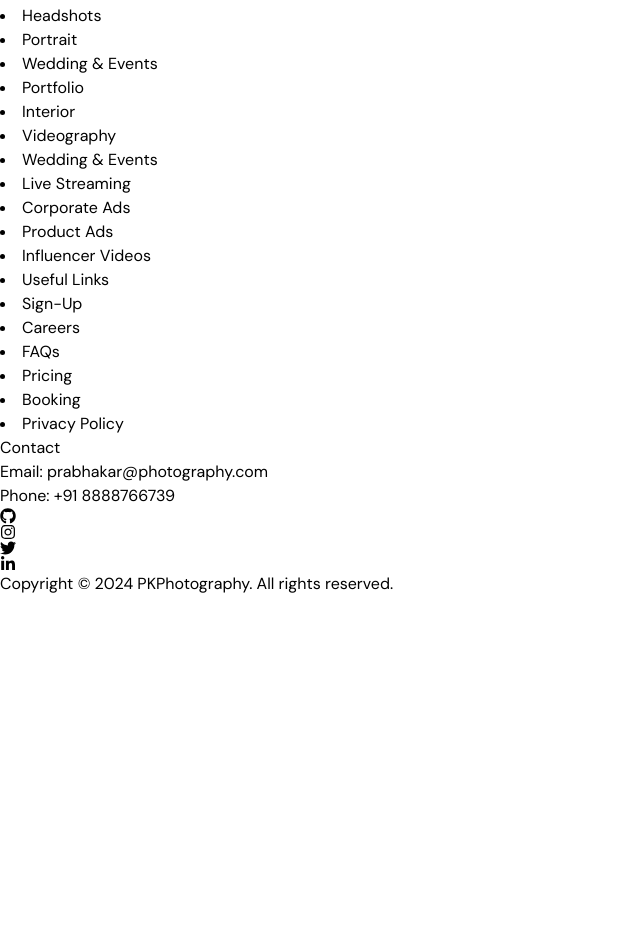
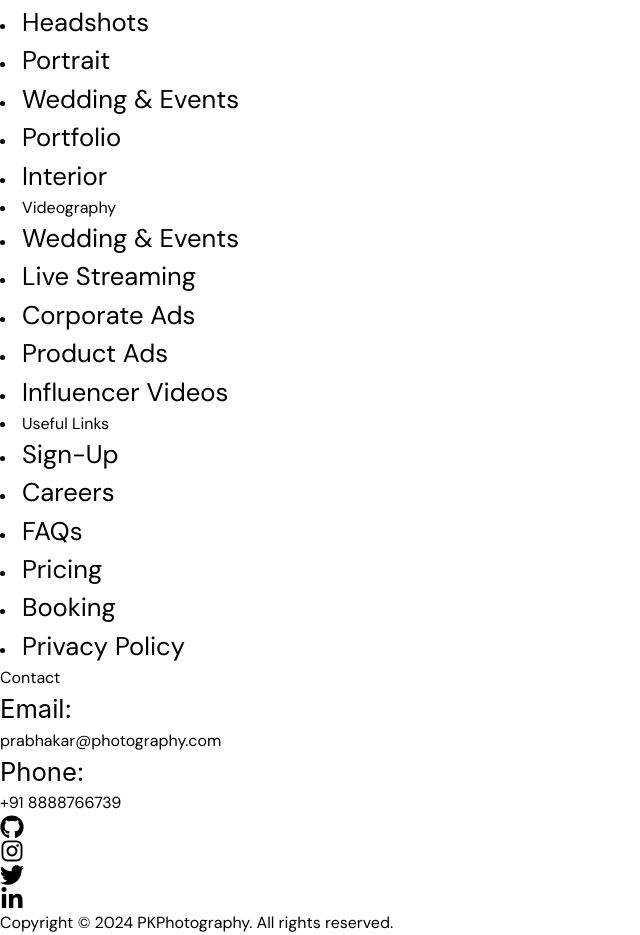
Before and after one commit to ShivamKumar-mnnit/PKPhotography, a Next.js app: page / in a window 1280 px wide. Shown: the part 868-1803 px from the top of the page, without its empty margins (0-640 px from the left). Before the commit the page ends 1464 px from the top, so only its background shows below. Built offline with nearby package versions, Linux system fonts and the light colour scheme.

Commit message:
Update Footer.tsx

```diff
--- a/src/sections/Footer.tsx
+++ b/src/sections/Footer.tsx
@@ -1,109 +1,236 @@
 'use client';
-import logo from '@/assets/logo.webp'
-import Image from 'next/image';
 import { FaGithub, FaInstagram, FaLinkedinIn, FaTwitter } from "react-icons/fa";
-import Link from 'next/link';
+import { useState, useRef } from "react";
+
+// Scrambling effect component for the links
+const FooterLink = ({ text, href, className }: { text: string, href: string, className: string }) => {
+  const intervalRef = useRef<NodeJS.Timeout | null>(null);
+  const [linkText, setLinkText] = useState(text);
+
+  const scramble = () => {
+    let pos = 0;
+    const CYCLES_PER_LETTER = 2;
+    const SHUFFLE_TIME = 50;
+    const CHARS = "!@#$%^&*():{};|,.<>/?";
+
+    intervalRef.current = setInterval(() => {
+      const scrambled = text.split("").map((char, index) => {
+        if (pos / CYCLES_PER_LETTER > index) {
+          return char;
+        }
+        const randomCharIndex = Math.floor(Math.random() * CHARS.length);
+        const randomChar = CHARS[randomCharIndex];
+        return randomChar;
+      }).join("");
+
+      setLinkText(scrambled);
+      pos++;
+
+      if (pos >= text.length * CYCLES_PER_LETTER) {
+        stopScramble();
+      }
+    }, SHUFFLE_TIME);
+  };
+
+  const stopScramble = () => {
+    if (intervalRef.current) {
+      clearInterval(intervalRef.current);
+    }
+    setLinkText(text); // Reset to the original text after scrambling
+  };
+
+  return (
+    <li
+      className="my-4 list-none hover:text-pink-500 transform hover:scale-105 transition-all duration-150 ease-in-out text-center cursor-pointer"
+    >
+      <a
+        href={href}
+        onMouseEnter={scramble}
+        onMouseLeave={stopScramble}
+        style={{ textDecoration: 'none', fontSize: '1.6rem' }} // Applying link styles
+        className={className}
+      >
+        {linkText}
+      </a>
+    </li>
+  );
+};
 
 export const Footer = () => {
   const Year = new Date().getFullYear();
+
+  const linkStyle = {
+    fontFamily: '-apple-system, BlinkMacSystemFont, "Segoe UI", Roboto, "Helvetica Neue", Arial, sans-serif',
+    textDecoration: 'none',
+    fontSize: '1.6rem',
+  };
+
+  const iconStyle = {
+    fontSize: '24px',
+  };
+
   return (
     <footer className="relative">
       <div className="absolute top-0 left-0 w-[100%] overflow-hidden bg-[#eae8e4]">
-
         <div className="grid lg:grid-cols-5 gap-5 sm:grid-cols-1 p-20 bg-[#eae8e4] text-black">
           <div className="flex flex-col gap-5">
-                        <h2 className="text-3xl text-blue-800 ">PK Photography</h2>
-                        <p>Capturing Life’s Moments with Passion and Precision</p>
+            <h2 className="text-4xl text-black font-semibold">PK Photography</h2>
+            <p className="text-xl">Capturing Life’s Moments with Passion and Precision</p>
           </div>
 
           <div>
-                        <li className="text-[22px] list-none font-semibold text-blue-800 py-2 uppercase text-center">
+            <li className="text-4xl list-none font-semibold text-black py-2 uppercase text-center">
               Services
             </li>
-                        <li className="my-4 list-none  hover:text-pink-500 transform hover:scale-105 transition-all duration-150 ease-in-out text-center cursor-pointer">
-                            <a href="https://pkphotography.in/corporate-headshots/" target="_blank" rel="noopener noreferrer">Headshots</a>
-                        </li>
-                        <li className="my-4 list-none hover:text-pink-500 transform hover:scale-105 transition-all duration-150 ease-in-out text-center cursor-pointer">
-                            <a href="https://pkphotography.in/portrait-gallery/" target="_blank" rel="noopener noreferrer">Portrait</a>
-                        </li>
-                        <li className="my-4 list-none hover:text-pink-500 transform hover:scale-105 transition-all duration-150 ease-in-out text-center cursor-pointer">
-                            <a href="https://pkphotography.in/gallery/" target="_blank" rel="noopener noreferrer">Wedding & Events</a>
-                        </li>
-                        <li className="my-4 list-none hover:text-pink-500 transform hover:scale-105 transition-all duration-150 ease-in-out text-center cursor-pointer">
-                            <a href="https://pkphotography.in/portfolio-gallery/" target="_blank" rel="noopener noreferrer">Portfolio</a>
-                        </li>
-                        <li className="my-4 list-none hover:text-pink-500 transform hover:scale-105 transition-all duration-150 ease-in-out text-center cursor-pointer">
-                            <a href="https://pkphotography.in/interior-design/" target="_blank" rel="noopener noreferrer">Interior</a>
-                        </li>
+            <FooterLink
+              text="Headshots"
+              href="https://pkphotography.in/corporate-headshots/"
+              className="text-black"
+            />
+            <FooterLink
+              text="Portrait"
+              href="https://pkphotography.in/portrait-gallery/"
+              className="text-black"
+            />
+            <FooterLink
+              text="Wedding & Events"
+              href="https://pkphotography.in/gallery/"
+              className="text-black"
+            />
+            <FooterLink
+              text="Portfolio"
+              href="https://pkphotography.in/portfolio-gallery/"
+              className="text-black"
+            />
+            <FooterLink
+              text="Interior"
+              href="https://pkphotography.in/interior-design/"
+              className="text-black"
+            />
           </div>
 
           <div>
-                        <li className="text-[22px] list-none font-semibold text-blue-800 py-2 uppercase text-center">
+            <li className="text-4xl list-none font-semibold text-black py-2 uppercase text-center">
               Videography
             </li>
-                        <li className="my-4 list-none hover:text-pink-500 transform hover:scale-105 transition-all duration-150 ease-in-out text-center cursor-pointer">
-                            <a href="https://pkphotography.in/wedding/" target="_blank" rel="noopener noreferrer">Wedding & Events</a>
-                        </li>
-                        <li className="my-4 list-none hover:text-pink-500 transform hover:scale-105 transition-all duration-150 ease-in-out text-center cursor-pointer">
-                            <a href="#" target="_blank" rel="noopener noreferrer">Live Streaming</a>
-                        </li>
-                        <li className="my-4 list-none hover:text-pink-500 transform hover:scale-105 transition-all duration-150 ease-in-out text-center cursor-pointer">
-                            <a href="#" target="_blank" rel="noopener noreferrer">Corporate Ads</a>
-                        </li>
-                        <li className="my-4 list-none hover:text-pink-500 transform hover:scale-105 transition-all duration-150 ease-in-out text-center cursor-pointer">
-                            <a href="#" target="_blank" rel="noopener noreferrer">Product Ads</a>
-                        </li>
-                        <li className="my-4 list-none hover:text-pink-500 transform hover:scale-105 transition-all duration-150 ease-in-out text-center cursor-pointer">
-                            <a href="#" target="_blank" rel="noopener noreferrer">Influencer Videos</a>
-                        </li>
+            <FooterLink
+              text="Wedding & Events"
+              href="https://pkphotography.in/wedding/"
+              className="text-black"
+            />
+            <FooterLink
+              text="Live Streaming"
+              href="#"
+              className="text-black"
+            />
+            <FooterLink
+              text="Corporate Ads"
+              href="#"
+              className="text-black"
+            />
+            <FooterLink
+              text="Product Ads"
+              href="#"
+              className="text-black"
+            />
+            <FooterLink
+              text="Influencer Videos"
+              href="#"
+              className="text-black"
+            />
           </div>
 
           <div>
-                        <li className="text-[22px] list-none font-semibold text-blue-800 py-2 uppercase text-center">
+            <li className="text-4xl list-none font-semibold text-black py-2 uppercase text-center">
               Useful Links
             </li>
-                        <li className="my-4 list-none hover:text-pink-500 transform hover:scale-105 transition-all duration-150 ease-in-out text-center cursor-pointer">
-                            <a href="/sign-up">Sign-Up</a>
-                        </li>
-                        <li className="my-4 list-none hover:text-pink-500 transform hover:scale-105 transition-all duration-150 ease-in-out text-center cursor-pointer">
-                            <a href="https://pkphotography.in/career/" target="_blank" rel="noopener noreferrer">Careers</a>
-                        </li>
-                        <li className="my-4 list-none hover:text-pink-500 transform hover:scale-105 transition-all duration-150 ease-in-out text-center cursor-pointer">
-                            <a href="https://pkphotography.in/faqs/" target="_blank" rel="noopener noreferrer">FAQs</a>
-                        </li>
-                        <li className="my-4 list-none hover:text-pink-500 transform hover:scale-105 transition-all duration-150 ease-in-out text-center cursor-pointer">
-                            <a href="#" target="_blank" rel="noopener noreferrer">Pricing</a>
-                        </li>
-                        <li className="my-4 list-none hover:text-pink-500 transform hover:scale-105 transition-all duration-150 ease-in-out text-center cursor-pointer">
-                            <a href="https://pkphotography.in/book-session/" target="_blank" rel="noopener noreferrer">Booking</a>
-                        </li>
-                        <li className="my-4 list-none hover:text-pink-500 transform hover:scale-105 transition-all duration-150 ease-in-out text-center cursor-pointer">
-                            <a href="https://pkphotography.in/privacy-policy/" target="_blank" rel="noopener noreferrer">Privacy Policy</a>
-                        </li>
+            <FooterLink
+              text="Sign-Up"
+              href="/sign-up"
+              className="text-black"
+            />
+            <FooterLink
+              text="Careers"
+              href="https://pkphotography.in/career/"
+              className="text-black"
+            />
+            <FooterLink
+              text="FAQs"
+              href="https://pkphotography.in/faqs/"
+              className="text-black"
+            />
+            <FooterLink
+              text="Pricing"
+              href="#"
+              className="text-black"
+            />
+            <FooterLink
+              text="Booking"
+              href="https://pkphotography.in/book-session/"
+              className="text-black"
+            />
+            <FooterLink
+              text="Privacy Policy"
+              href="https://pkphotography.in/privacy-policy/"
+              className="text-black"
+            />
           </div>
 
           <div className="mb-4 md:mb-0">
-                        <h2 className="text-[22px] font-semibold text-blue-800 py-2 uppercase text-center">Contact</h2>
-                        <p className="text-[16px] my-4">Email: prabhakar@photography.com</p>
-                        <p className="text-[16px] my-4">Phone: +91 8888766739</p>
-                        <div className="flex space-x-4">
-                            <a href="https://www.facebook.com/pkfashionphotography" target="_blank" rel="noopener noreferrer" className="text-black hover:text-pink-500 transform hover:scale-150 transition-all duration-150 ease-in-out">
+            <h2 className="text-4xl font-semibold text-black py-2 uppercase text-center">
+              Contact
+            </h2>
+            <p className="text-[16px] my-4">
+              <p style={linkStyle}>Email:</p> <p className="text-2xl">prabhakar@photography.com</p>
+            </p>
+            <p className="text-[16px] my-4">
+              <p style={linkStyle}>Phone:</p>
+              <p className="text-2xl">+91 8888766739</p>
+            </p>
+            <div className="flex space-x-6">
+              <a
+                href="https://www.facebook.com/pkfashionphotography"
+                target="_blank"
+                rel="noopener noreferrer"
+                className="text-black hover:text-pink-500 transform hover:scale-150 transition-all duration-150 ease-in-out"
+                style={iconStyle}
+              >
                 <FaGithub />
               </a>
-                            <a href="https://www.instagram.com/itspkphotography.in/" target="_blank" rel="noopener noreferrer" className="text-black hover:text-pink-500 transform hover:scale-150 transition-all duration-150 ease-in-out">
+              <a
+                href="https://www.instagram.com/itspkphotography.in/"
+                target="_blank"
+                rel="noopener noreferrer"
+                className="text-black hover:text-pink-500 transform hover:scale-150 transition-all duration-150 ease-in-out"
+                style={iconStyle}
+              >
                 <FaInstagram />
               </a>
-                            <a href="https://x.com/pkphotographym" target="_blank" rel="noopener noreferrer" className="text-black hover:text-pink-500 transform hover:scale-150 transition-all duration-150 ease-in-out">
+              <a
+                href="https://x.com/pkphotographym"
+                target="_blank"
+                rel="noopener noreferrer"
+                className="text-black hover:text-pink-500 transform hover:scale-150 transition-all duration-150 ease-in-out"
+                style={iconStyle}
+              >
                 <FaTwitter />
               </a>
-                            <a href="https://www.linkedin.com/company/pkphotography/?originalSubdomain=in" target="_blank" rel="noopener noreferrer" className="text-black hover:text-pink-500 transform hover:scale-150 transition-all duration-150 ease-in-out">
+              <a
+                href="https://www.linkedin.com/company/pkphotography/?originalSubdomain=in"
+                target="_blank"
+                rel="noopener noreferrer"
+                className="text-black hover:text-pink-500 transform hover:scale-150 transition-all duration-150 ease-in-out"
+                style={iconStyle}
+              >
                 <FaLinkedinIn />
               </a>
             </div>
           </div>
         </div>
 
-                <h6 className="text-center text-black">Copyright &copy; {Year} PKPhotography. All rights reserved.</h6>
+        <h6 className="text-center text-black text-lg">
+          Copyright &copy; {Year} PKPhotography. All rights reserved.
+        </h6>
       </div>
     </footer>
   );
```
Lines whose indentation alone changed are shown as unchanged.
